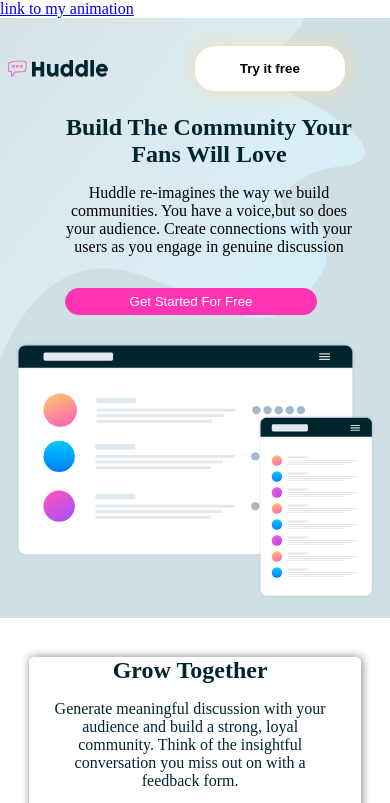
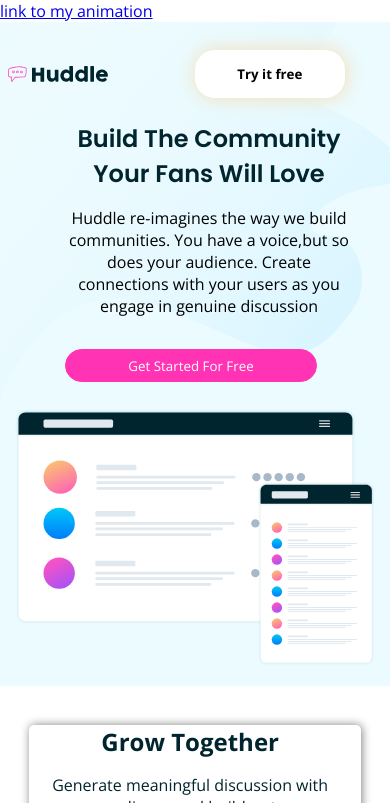
Before and after one commit to gift121/HUDDLE, a plain HTML site: page index.html in a window 390 px wide. Shown: the top 803 px of the page. Drawn offline with nearby package versions, Linux system fonts and the light colour scheme.

Commit message:
corrected the background color, added the font and some other corrections

```diff
--- a/style.css
+++ b/style.css
@@ -1,7 +1,10 @@
+
+@import url('https://fonts.googleapis.com/css2?family=Open+Sans:wght@400;700&family=Poppins:wght@600&display=swap');
 *{
   padding: 0;
   margin: 0;
   box-sizing: border-box;
+  font-family: 'Open Sans', sans-serif;
 }
 body{
     width: 100%;
@@ -9,7 +12,7 @@ body{
 .wrapper{
   background: url("img/bg-hero-desktop.svg");
   background-size: cover;
-  background-color:  rgba(197, 215, 221, 0.8);
+  background-color:  hsl(193, 100%, 96%);
   width: 100%;
 
 }
@@ -33,6 +36,7 @@ body{
   padding: 15px;
   width: 20%;
   margin-top: 20px;
+  font-weight: 700;
 
 }
 header{
@@ -42,14 +46,18 @@ header{
 }
 .one h1{
   margin-left: 50px;
-  max-width: 250px;
+  max-width: 300px;
   font-size: 24px;
   color: hsl(192, 100%,9%);
+  font-family: 'Poppins', sans-serif;
+  font-weight: 600;
+
 }
 .one p, .on{
   margin-top: 16px;
   margin-left: 50px;
-  max-width: 70%
+  max-width: 70%;
+  font-weight: 400;
 }
 .on{
   background-color: hsl(322, 100%, 60%);
@@ -200,6 +208,7 @@ header{
     .cont, ul, li{
     flex-basis: 25%;
     padding: 10px;
+    list-style: none;
 
     }
     .logo{
@@ -211,6 +220,7 @@ header{
       flex-direction: row;
       flex-basis: 25%;
       padding: 10px;
+      justify-content: space-between;
       cursor: pointer;
       animation: moving 2s linear infinite;
     }
@@ -225,12 +235,15 @@ header{
    .navLinks a{
        color: white;
        cursor: pointer;
+       text-decoration: none;
    }
    .navlink a{
         display: flex;
         flex-direction: row;
         padding: 10px;
+        color: hsl(193, 100%, 96%);
         cursor: pointer;
+        text-decoration: none;
    }
 
    i{
@@ -293,7 +306,7 @@ header{
       margin-bottom: 2em;
    }
    .on{
-      padding: 5px;
+      padding: 0.5em;
       display: block;
       width: 100%;
       margin-bottom: 2em;
@@ -318,10 +331,3 @@ header{
     }
 
 }
-@media screen and (max-width: 490px){
-  header .one p{
-    width: 100%;
-    max-width: 300%;
-  }
-
-}
```
